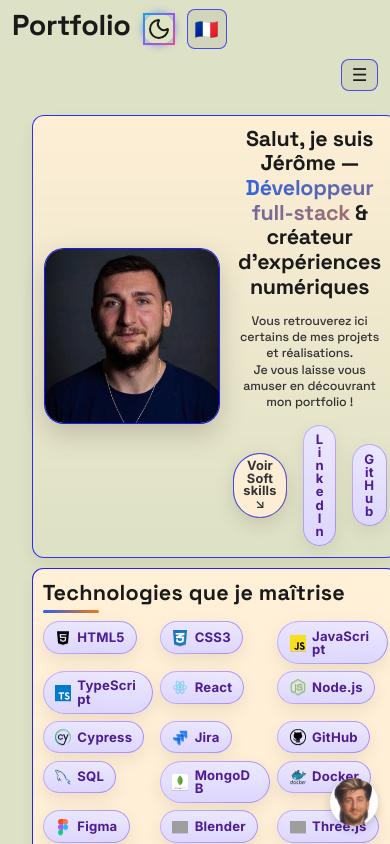
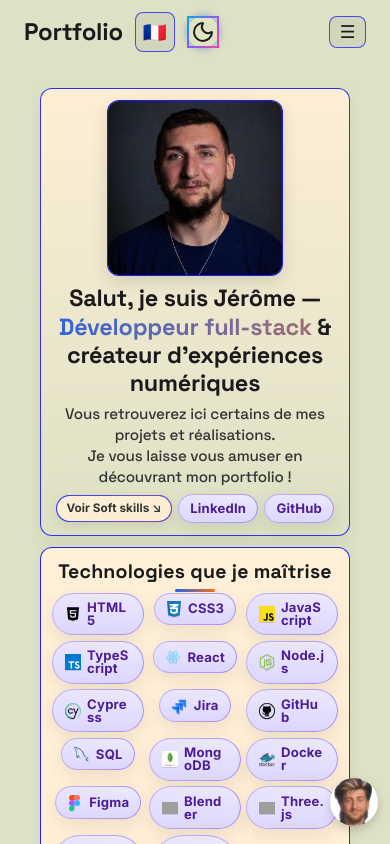
Before and after one commit to Elfspectrals/portfolioV2, a React (Vite) app: page / in a window 390 px wide. Built offline with nearby package versions, Linux system fonts and the light colour scheme; grey boxes are pictures that could not be loaded.

Commit message:
improve style

```diff
--- a/src/components/Header/Header.tsx
+++ b/src/components/Header/Header.tsx
@@ -24,10 +24,9 @@ export const Header: React.FC<HeaderProps> = ({
 
   return (
     <header className={clsx(styles.header, className)}>
-      {/* Bloc gauche */}
+      {/* Left: Portfolio + Language + Theme */}
       <div className={styles.leftGroup}>
         <h1 className={styles.logo}>{t("app.brand")}</h1>
-        <ThemeToggle className={styles.themeBtn} />
         {languageFlag && onLanguageToggle && (
           <button
             type="button"
@@ -38,10 +37,12 @@ export const Header: React.FC<HeaderProps> = ({
             {languageFlag}
           </button>
         )}
+        <ThemeToggle className={styles.themeBtn} />
       </div>
 
-      {/* Bloc droit */}
+      {/* Right: Navigation or Burger */}
       <div className={styles.rightGroup}>
+        {/* Burger only visible on mobile */}
         <button
           type="button"
           className={styles.menuBtn}
@@ -55,9 +56,11 @@ export const Header: React.FC<HeaderProps> = ({
           </span>
         </button>
 
+        {/* Nav hidden on mobile, visible on desktop */}
         <div
           id="primary-navigation"
-          className={clsx(styles.navWrapper, { [styles.open]: isMenuOpen })}
+          className={styles.navWrapper}
+          data-open={isMenuOpen}
         >
           <Navigation links={navLinks} />
         </div>
--- a/src/i18n/locales/de.json
+++ b/src/i18n/locales/de.json
@@ -29,6 +29,14 @@
     "techAria": "Technologien",
     "softTitle": "Soft Skills",
     "softAria": "Soft Skills",
+    "softSkills": {
+      "teamwork": "Teamgeist",
+      "communication": "Kommunikation",
+      "rigor": "Sorgfalt (QA-Mindset)",
+      "autonomy": "Autonomie",
+      "curiosity": "Neugier",
+      "productSense": "Produktsinn"
+    },
     "partThreeTitle": "Weitere Projekte",
     "partThreeText": "Entdecke weitere Arbeiten, Experimente und Open‑Source‑Beiträge.",
     "gameTitle": "Gluttony Eater",
--- a/src/i18n/locales/en.json
+++ b/src/i18n/locales/en.json
@@ -29,6 +29,14 @@
     "techAria": "Technologies",
     "softTitle": "Soft skills",
     "softAria": "Soft skills",
+    "softSkills": {
+      "teamwork": "Team spirit",
+      "communication": "Communication",
+      "rigor": "Rigor (QA mindset)",
+      "autonomy": "Autonomy",
+      "curiosity": "Curiosity",
+      "productSense": "Product sense"
+    },
     "partThreeTitle": "More projects",
     "partThreeText": "Explore additional work, experiments, and open-source contributions.",
     "gameTitle": "Gluttony Eater",
--- a/src/i18n/locales/fr.json
+++ b/src/i18n/locales/fr.json
@@ -29,6 +29,14 @@
     "techAria": "Technologies",
     "softTitle": "Soft skills",
     "softAria": "Soft skills",
+    "softSkills": {
+      "teamwork": "Esprit d'équipe",
+      "communication": "Communication",
+      "rigor": "Rigueur (QA mindset)",
+      "autonomy": "Autonomie",
+      "curiosity": "Curiosité",
+      "productSense": "Sens du produit"
+    },
     "partThreeTitle": "Plus de projets",
     "partThreeText": "Explorez d'autres travaux, expériences et contributions open-source.",
     "gameTitle": "Gluttony Eater",
@@ -52,13 +60,13 @@
     "send": "Envoyer",
     "sending": "Envoi...",
     "successToast": "Message envoyé avec succès !",
-    "errorToast": "Erreur lors de l’envoi du message.",
+    "errorToast": "Erreur lors de l'envoi du message.",
     "successMsg": "Merci, votre message a bien été envoyé !",
-    "errorMsg": "Oups, l’envoi a échoué. Réessayez plus tard ou contactez-moi directement."
+    "errorMsg": "Oups, l'envoi a échoué. Réessayez plus tard ou contactez-moi directement."
   },
   "extensions": {
     "scribeTitle": "IA : Scribe correction de mails",
-    "scribeDesc": "Utilisez l’IA pour corriger vos fautes d’orthographe dans vos emails",
+    "scribeDesc": "Utilisez l'IA pour corriger vos fautes d'orthographe dans vos emails",
     "templatesTitle": "Création de templates pour mails",
     "templatesDesc": "Création de templates pour répondre à vos emails plus rapidement",
     "impostorTitle": "Impostor Emoji",
--- a/src/index.css
+++ b/src/index.css
@@ -0,0 +1,38 @@
+/* Global mobile-first responsive setup */
+* {
+  box-sizing: border-box;
+}
+
+html,
+body {
+  margin: 0;
+  padding: 0;
+  width: 100%;
+  max-width: 100vw;
+  overflow-x: hidden;
+  font-family: Inter, system-ui, Avenir, Helvetica, Arial, sans-serif;
+  line-height: 1.5;
+  font-weight: 400;
+  color-scheme: light dark;
+  font-synthesis: none;
+  text-rendering: optimizeLegibility;
+  -webkit-font-smoothing: antialiased;
+  -moz-osx-font-smoothing: grayscale;
+}
+
+#root {
+  width: 100%;
+  max-width: 100vw;
+  overflow-x: hidden;
+}
+
+/* Ensure all content stays within viewport */
+* {
+  max-width: 100%;
+}
+
+img,
+video {
+  max-width: 100%;
+  height: auto;
+}
--- a/src/pages/HomePage.module.scss
+++ b/src/pages/HomePage.module.scss
@@ -1,9 +1,18 @@
-/* === Smooth scrolling + vertical scroll-snap === */
-html { scroll-behavior: smooth; }
+/* === Global mobile-first setup === */
+* {
+  box-sizing: border-box;
+}
+
+html {
+  scroll-behavior: smooth;
+  overflow-x: hidden;
+}
 
 body {
   scroll-snap-type: y proximity; /* use 'mandatory' if you want stronger snap */
   scroll-padding-top: 8px;       /* keep a tiny buffer (useful if you add sticky headers later) */
+  overflow-x: hidden;
+  max-width: 100vw;
 }
 
 @media (prefers-reduced-motion: reduce) {
@@ -15,12 +24,13 @@ body {
   --_bg: color-mix(in oklab, var(--card-bg) 88%, transparent);
   --_border1: color-mix(in oklab, var(--accent, #2563eb) 40%, transparent);
   --_border2: color-mix(in oklab, var(--accent-2, #f97316) 40%, transparent);
-  --_shadow: 0 6px 20px rgba(0,0,0,.12);
+  --_shadow: 0 4px 12px rgba(0,0,0,.08);
 
   display: inline-flex;
   align-items: center;
-  gap: 0.55rem;
-  padding: 0.55rem 0.95rem;
+  justify-content: center;
+  gap: clamp(0.25rem, 1.5vw, 0.5rem);
+  padding: clamp(0.35rem, 2vw, 0.5rem) clamp(0.6rem, 3vw, 0.85rem);
   border-radius: 999px;
   position: relative;
   isolation: isolate;
@@ -30,6 +40,8 @@ body {
   box-shadow: var(--_shadow);
   transition: transform .25s ease, box-shadow .25s ease, background .25s ease;
   text-decoration: none; /* so links styled as .badge look like a chip */
+  min-width: fit-content;
+  text-align: center;
 
   &::before {
     content: "";
@@ -50,8 +62,8 @@ body {
   }
 
   &:hover {
-    transform: translateY(-2px);
-    box-shadow: 0 10px 28px rgba(0,0,0,.16);
+    transform: translateY(-1px);
+    box-shadow: 0 6px 18px rgba(0,0,0,.12);
   }
 
   &:focus-visible {
@@ -61,18 +73,19 @@ body {
 }
 
 .icon {
-  width: 1.125rem; /* 18px */
-  height: 1.125rem;
+  width: clamp(0.875rem, 2.5vw, 1.125rem);
+  height: clamp(0.875rem, 2.5vw, 1.125rem);
   object-fit: contain;
   filter: drop-shadow(0 1px 0 rgba(0,0,0,.05));
 }
 
 .label {
-  font-size: 0.92rem;
-  line-height: 1;
+  font-size: clamp(0.75rem, 2.5vw, 0.9rem);
+  line-height: 1.2;
   font-weight: 600;
-  letter-spacing: .2px;
+  letter-spacing: .1px;
   color: var(--card-text);
+  white-space: nowrap;
 }
 
 @media (prefers-reduced-motion: reduce) {
@@ -104,23 +117,30 @@ body {
   display: flex;
   flex-direction: column;
   align-items: center;
-  gap: clamp(1rem, 2.2vw, 1.5rem);
+  justify-content: flex-start;
+  gap: clamp(0.75rem, 3vw, 1.25rem);
   animation: fadeIn .6s ease-out;
+  padding: clamp(0.5rem, 2vw, 1.5rem);
+  box-sizing: border-box;
+  max-width: 100vw;
+  overflow-x: hidden;
 }
 
 /* ====== Hero ====== */
 .hero {
-  display: grid;
-  grid-template-columns: 12rem 1fr;
-  gap: clamp(0.8rem, 2.2vw, 1.25rem);
+  display: flex;
+  flex-direction: column;
+  gap: clamp(0.75rem, 3vw, 1rem);
   align-items: center;
-  max-width: 64rem;
+  text-align: center;
+  max-width: min(90vw, 56rem);
   width: 100%;
   background: linear-gradient(180deg, color-mix(in oklab, var(--card-bg), transparent 5%), transparent);
   border: 1px solid color-mix(in oklab, var(--card-border, #e5e7eb), transparent 20%);
-  border-radius: 1.25rem;
-  padding: clamp(0.85rem, 2vw, 1.5rem);
-  box-shadow: 0 12px 32px rgba(0,0,0,.07);
+  border-radius: clamp(0.75rem, 2vw, 1.25rem);
+  padding: clamp(0.75rem, 4vw, 1.25rem);
+  box-shadow: 0 8px 24px rgba(0,0,0,.06);
+  margin: 0 auto;
 
   /* Snap each big block */
   scroll-snap-align: start;
@@ -128,31 +148,40 @@ body {
 }
 
 .avatar {
-  width: clamp(8.5rem, 24vw, 12rem);
-  height: clamp(8.5rem, 24vw, 12rem);
+  width: clamp(4.5rem, 18vw, 8rem);
+  height: clamp(4.5rem, 18vw, 8rem);
   object-fit: cover;
-  border-radius: 1.25rem;
-  box-shadow: 0 10px 28px rgba(0,0,0,0.18);
+  border-radius: clamp(0.75rem, 2vw, 1.25rem);
+  box-shadow: 0 6px 18px rgba(0,0,0,0.12);
   background: var(--card-bg);
   border: 1px solid color-mix(in oklab, var(--card-border, #e5e7eb), transparent 10%);
   transition: transform .35s ease, box-shadow .35s ease;
+  margin: 0 auto;
 
-  &:hover { transform: translateY(-3px) scale(1.02); box-shadow: 0 18px 40px rgba(0,0,0,.22); }
+  &:hover { transform: translateY(-2px) scale(1.02); box-shadow: 0 12px 28px rgba(0,0,0,.18); }
+}
+
+.titleBlock {
+  max-width: 100%;
+  text-align: center;
 }
 
 .titleBlock h1 {
-  font-size: clamp(1.6rem, 3.8vw, 2.4rem);
-  line-height: 1.15;
-  margin: 0 0 .85rem;
+  font-size: clamp(1.25rem, 5vw, 2rem);
+  line-height: 1.2;
+  margin: 0 0 clamp(0.5rem, 2vw, 0.75rem);
   font-weight: 800;
+  max-width: 100%;
+  word-wrap: break-word;
 }
 
 .titleBlock h3 {
   font-weight: 500;
   color: var(--card-text);
   margin: 0;
-  max-width: 46rem;
-  font-size: clamp(0.95rem, 1.8vw, 1.1rem);
+  max-width: 100%;
+  font-size: clamp(0.85rem, 3.5vw, 1rem);
+  line-height: 1.4;
 }
 
 .highlight {
@@ -163,22 +192,27 @@ body {
 
 /* Small CTA row under the subtitle (jump link) */
 .ctaRow {
-  margin-top: .9rem;
+  margin-top: clamp(0.5rem, 2vw, 0.75rem);
   display: flex;
-  gap: 1rem;
+  gap: clamp(0.5rem, 2vw, 0.75rem);
   align-items: center;
+  flex-wrap: wrap;
+  justify-content: center;
+  width: 100%;
 }
 
 /* ====== Section card ====== */
 .section {
   width: 100%;
-  max-width: 64rem;
+  max-width: min(90vw, 56rem);
   background: linear-gradient(180deg, color-mix(in oklab, var(--card-bg), #fff 4%), var(--card-bg));
   border: 1px solid color-mix(in oklab, var(--card-border, #e5e7eb), transparent 15%);
-  border-radius: 1rem;
-  padding: clamp(0.9rem, 2vw, 1.4rem);
-  box-shadow: 0 10px 28px rgba(0,0,0,.06);
+  border-radius: clamp(0.75rem, 2vw, 1rem);
+  padding: clamp(0.75rem, 4vw, 1.25rem);
+  box-shadow: 0 6px 20px rgba(0,0,0,.05);
   animation: fadeUp .7s ease both;
+  margin: 0 auto;
+  box-sizing: border-box;
 
   /* Snap each section */
   scroll-snap-align: start;
@@ -186,30 +220,34 @@ body {
 }
 
 .section h2 {
-  font-size: clamp(1.35rem, 2.6vw, 1.85rem);
-  margin: 0 0 1rem;
+  font-size: clamp(1.1rem, 4.5vw, 1.6rem);
+  margin: 0 0 clamp(0.75rem, 3vw, 1rem);
   color: var(--text);
   font-weight: 700;
   letter-spacing: .2px;
   position: relative;
+  text-align: center;
 }
 
 .section h2::after {
   content: "";
   position: absolute;
-  left: 0; bottom: -0.45rem;
-  width: 56px; height: 3px;
+  left: 50%; bottom: -0.45rem;
+  transform: translateX(-50%);
+  width: clamp(40px, 10vw, 56px);
+  height: 3px;
   background: linear-gradient(90deg, var(--accent, #2563eb), var(--accent-2, #f97316));
   border-radius: 999px;
 }
 
 /* Responsive grid for chips: auto-fit nice wrapping */
 .chips {
-  --min: 7.5rem;
+  --min: clamp(5rem, 15vw, 8rem);
   display: grid;
   grid-template-columns: repeat(auto-fit, minmax(var(--min), 1fr));
-  gap: .6rem .6rem;
+  gap: clamp(0.4rem, 2vw, 0.6rem);
   padding: 0; margin: 0; list-style: none;
+  justify-items: center;
 }
 
 /* Keep original .chip for backward compatibility if needed */
@@ -287,7 +325,7 @@ body {
   /* RIGHT: YouTube-style description with its own scroll if needed */
   .description {
     min-height: 0;
-    max-height: 46vh;       /* balanced with video */
+    max-height: 50vh;       /* balanced with video */
     overflow: auto;
     border-radius: 0.75rem;
     background: color-mix(in oklab, var(--card-bg), #0000 85%);
@@ -295,36 +333,58 @@ body {
     box-shadow: 0 4px 14px rgba(0,0,0,.04);
 
     summary::-webkit-details-marker { display: none; }
-    &[open] .descriptionSummary {
-      border-bottom: 1px solid color-mix(in oklab, var(--card-border, #e5e7eb), transparent 35%);
+
+    summary {
+      padding: 0.75rem 1rem;
+      cursor: pointer;
+      font-weight: 600;
+      color: var(--text);
+      border-bottom: 1px solid color-mix(in oklab, var(--card-border, #e5e7eb), transparent 50%);
+      display: flex;
+      align-items: center;
+      justify-content: space-between;
+      transition: background 0.2s ease;
+
+      &:hover {
+        background: color-mix(in oklab, var(--accent, #2563eb), transparent 95%);
       }
     }
 
-  .descriptionSummary {
-    cursor: pointer;
-    padding: 0.875rem 1rem;
-    font-weight: 700;
-    display: flex;
-    align-items: center;
-    justify-content: space-between;
-    user-select: none;
+    .descriptionBody {
+      padding: 1rem;
+      line-height: 1.6;
       color: var(--card-text);
 
-    .chevron { transition: transform .2s ease; opacity: .65; }
+      p {
+        margin: 0 0 1rem;
+        font-size: 0.95rem;
       }
 
-  .descriptionBody {
-    padding: 0.85rem 1rem 1.1rem;
-    p { margin: 0 0 .65rem; line-height: 1.65; color: var(--card-text); }
+      .bullets {
+        margin: 1rem 0;
+        padding-left: 1.2rem;
+
+        li {
+          margin: 0.5rem 0;
+          font-size: 0.9rem;
+          color: var(--card-text);
+        }
       }
 
-  .bullets { margin: .5rem 0 1rem 1rem; padding-left: 1rem; color: var(--card-text);}
-  .meta { display:flex; flex-wrap:wrap; gap:.5rem; }
+      .meta {
+        margin-top: 1.5rem;
+        display: flex;
+        gap: 0.5rem;
+        flex-wrap: wrap;
+      }
+
       .tag {
         font-size: .78rem; padding:.22rem .45rem; border-radius:.5rem;
         background: color-mix(in oklab, var(--accent-2, #f97316), #fff 75%);
         border: 1px solid color-mix(in oklab, var(--accent-2, #f97316), #000 85%);
         opacity:.9;
+      }
+    }
   }
 }
 
@@ -337,44 +397,84 @@ body {
   }
 }
 
-/* Phone-first tightening */
-@media (max-width: 640px) {
-  .hero { grid-template-columns: 1fr; text-align: center; }
-  .avatar { margin: 0 auto; }
-  .titleBlock h1 { font-size: clamp(1.35rem, 6vw, 1.75rem); }
-  .titleBlock h3 { font-size: clamp(0.9rem, 3.8vw, 1rem); margin-top: .25rem; }
-  .section { padding: clamp(0.7rem, 3.2vw, 0.9rem); border-radius: .85rem; }
-  .chips { --min: 6.75rem; gap: .55rem; }
+/* Mobile-first responsive design */
+@media (max-width: 768px) {
+  .container {
+    padding: clamp(0.25rem, 2vw, 0.75rem);
+    gap: clamp(0.5rem, 3vw, 1rem);
   }
 
-/* Extra small phones */
-@media (max-width: 480px) {
-  .container { gap: clamp(0.6rem, 2.5vw, 0.9rem); }
-  .hero { padding: clamp(0.6rem, 2.8vw, 0.9rem); border-radius: .75rem; box-shadow: 0 6px 16px rgba(0,0,0,.06); }
-  .avatar { width: clamp(5.5rem, 24vw, 7.5rem); height: clamp(5.5rem, 24vw, 7.5rem); }
-  .titleBlock h1 { font-size: clamp(1.05rem, 5.5vw, 1.35rem); }
-  .titleBlock h3 { font-size: clamp(0.78rem, 3.2vw, 0.9rem); }
-  .section { padding: clamp(0.5rem, 2.5vw, 0.75rem); border-radius: .7rem; box-shadow: 0 6px 16px rgba(0,0,0,.05); }
-  .chips { --min: 6rem; gap: .45rem; }
-  .badge { padding: 0.38rem 0.6rem; }
-  .label { font-size: 0.8rem; }
+  .hero {
+    max-width: 95vw;
+    padding: clamp(0.5rem, 3vw, 1rem);
+    gap: clamp(0.5rem, 2vw, 0.75rem);
+  }
+
+  .avatar {
+    width: clamp(3.5rem, 15vw, 6rem);
+    height: clamp(3.5rem, 15vw, 6rem);
+  }
+
+  .titleBlock h1 {
+    font-size: clamp(1rem, 6vw, 1.5rem);
+    margin-bottom: clamp(0.25rem, 1.5vw, 0.5rem);
+  }
+
+  .titleBlock h3 {
+    font-size: clamp(0.75rem, 4vw, 0.95rem);
+  }
+
+  .ctaRow {
+    gap: clamp(0.25rem, 1.5vw, 0.5rem);
+    margin-top: clamp(0.25rem, 1.5vw, 0.5rem);
+  }
+
+  .section {
+    max-width: 95vw;
+    padding: clamp(0.5rem, 3vw, 1rem);
+  }
+
+  .section h2 {
+    font-size: clamp(0.95rem, 5vw, 1.3rem);
+    margin-bottom: clamp(0.5rem, 2vw, 0.75rem);
+  }
+
+  .chips {
+    --min: clamp(4rem, 20vw, 6rem);
+    gap: clamp(0.25rem, 1.5vw, 0.5rem);
+  }
+
+  .badge {
+    padding: clamp(0.25rem, 1.5vw, 0.4rem) clamp(0.4rem, 2.5vw, 0.7rem);
+  }
+
+  .label {
+    font-size: clamp(0.65rem, 3vw, 0.8rem);
+  }
+
+  .icon {
+    width: clamp(0.7rem, 2vw, 0.9rem);
+    height: clamp(0.7rem, 2vw, 0.9rem);
+  }
 
   .homepagePartTwo {
-    min-height: auto;
-    .title { font-size: clamp(1rem, 4vw, 1.3rem); margin: 0.9rem 0 .6rem; }
-    .video { max-height: 28vh; }
-    .description { max-height: 28vh; }
+    max-width: 95vw;
+    padding: clamp(0.5rem, 3vw, 1rem);
+
+    .title {
+      font-size: clamp(0.9rem, 5vw, 1.2rem);
+      margin: clamp(0.5rem, 2vw, 0.75rem) 0 clamp(0.25rem, 1.5vw, 0.5rem);
+    }
+
+    .contentRow {
+      grid-template-columns: 1fr;
+      gap: clamp(0.5rem, 2vw, 0.75rem);
+    }
+
+    .video, .description {
+      max-height: clamp(20vh, 30vw, 30vh);
     }
   }
-
-/* Ultra small devices */
-@media (max-width: 380px) {
-  .titleBlock h1 { font-size: clamp(0.98rem, 5.2vw, 1.2rem); }
-  .titleBlock h3 { font-size: clamp(0.74rem, 3vw, 0.85rem); }
-  .badge { padding: 0.34rem 0.55rem; }
-  .label { font-size: 0.78rem; }
-  .chips { --min: 5.6rem; gap: .4rem; }
-  .homepagePartTwo { .video, .description { max-height: 26vh; } }
 }
 
 /* ====== Animations ====== */
--- a/src/pages/HomePagePartOne.tsx
+++ b/src/pages/HomePagePartOne.tsx
@@ -53,18 +53,19 @@ const technologies: Technology[] = [
   { text: "Google + Gemini", svgLogo: googleLogo },
 ];
 
-// Tableau soft skills
-const softSkills: SoftSkill[] = [
-  { text: "Esprit d'équipe" },
-  { text: "Communication" },
-  { text: "Rigueur (QA mindset)" },
-  { text: "Autonomie" },
-  { text: "Curiosité" },
-  { text: "Sens du produit" },
-];
-
 const HomePagePartOne = () => {
   const { t } = useTranslation();
+
+  // Soft skills with translations
+  const softSkills: SoftSkill[] = [
+    { text: t("homepage.softSkills.teamwork") },
+    { text: t("homepage.softSkills.communication") },
+    { text: t("homepage.softSkills.rigor") },
+    { text: t("homepage.softSkills.autonomy") },
+    { text: t("homepage.softSkills.curiosity") },
+    { text: t("homepage.softSkills.productSense") },
+  ];
+
   return (
     <div className={styles.container}>
       <header className={styles.hero}>
@@ -72,8 +73,6 @@ const HomePagePartOne = () => {
           className={styles.avatar}
           src={jeromeProfilePic}
           alt={t("homepage.avatarAlt")}
-          width={240}
-          height={240}
           loading="eager"
         />
 
@@ -87,7 +86,6 @@ const HomePagePartOne = () => {
             {t("homepage.heroSubtitle1")}
             <br />
             {t("homepage.heroSubtitle2")}
-            <br />
           </h3>
 
           {/* CTA and Social badges row */}
@@ -113,7 +111,7 @@ const HomePagePartOne = () => {
               <Badge text="LinkedIn" />
             </a>
             <a
-              href="https://github.com/elfspectrals/"
+              href="https://github.com/jerome-neupert"
               target="_blank"
               rel="noopener noreferrer"
               className={styles.socialBadge}
--- a/src/styles/layout/_header.scss
+++ b/src/styles/layout/_header.scss
@@ -5,42 +5,21 @@
   padding: 0.75rem 1.5rem;
   background: var(--background);
   color: var(--text);
+  gap: 1rem;
 }
 
-/* Gauche : Portfolio + boutons */
 .leftGroup {
   display: flex;
   align-items: center;
   gap: 0.75rem;
 }
 
-/* Droite : nav ou burger */
-.rightGroup {
-  display: flex;
-  align-items: center;
-  gap: 1rem;
+.logo {
+  margin: 0;
+  font-size: 1.5rem;
+  font-weight: 700;
+  flex-shrink: 0;
 }
-
-/* --- NAVIGATION --- */
-.navWrapper {
-  display: flex; /* visible par défaut sur desktop */
-}
-
-.navWrapper.open {
-  display: flex;
-}
-
-.menuBtn {
-  display: none; /* caché sur desktop */
-  border: 1px solid color-mix(in oklab, var(--card-border, #e5e7eb), transparent 35%);
-  background: color-mix(in oklab, var(--background), #000 4%);
-  color: var(--text);
-  padding: .4rem .6rem;
-  border-radius: .5rem;
-  cursor: pointer;
-}
-
-.menuIcon { font-size: 1.1rem; line-height: 1; }
 
 .langBtn {
   display: inline-flex;
@@ -62,34 +41,45 @@
   }
 }
 
+.rightGroup {
+  display: flex;
+  align-items: center;
+  gap: 1rem;
+}
+
+.menuBtn {
+  display: none;
+  border: 1px solid color-mix(in oklab, var(--card-border, #e5e7eb), transparent 35%);
+  background: color-mix(in oklab, var(--background), #000 4%);
+  color: var(--text);
+  padding: .4rem .6rem;
+  border-radius: .5rem;
+  cursor: pointer;
+}
+
+.menuIcon { font-size: 1.1rem; line-height: 1; }
+
+.navWrapper {
+  display: flex;
+  align-items: center;
+  gap: 1rem;
+}
+
 /* --- MOBILE --- */
 @media (max-width: 768px) {
-  .header {
+  .navWrapper {
+    display: none;
     flex-direction: column;
-    align-items: stretch;
-    gap: .5rem;
-    padding: 0.5rem 0.75rem;
+    align-items: center;
+    width: 100%;
+    margin-top: 0.5rem;
   }
 
-  .rightGroup {
-    width: 100%;
-    justify-content: center;
+  .navWrapper[data-open="true"] {
+    display: flex;
   }
 
   .menuBtn {
-    display: inline-flex; /* visible uniquement sur mobile */
-    margin-left: auto;
-  }
-
-  .navWrapper {
-    display: none; /* masqué par défaut */
-    width: 100%;
-    flex-direction: column;
-    align-items: center;
-    margin-top: .5rem;
-  }
-
-  .navWrapper.open {
-    display: flex; /* affiché quand burger ouvert */
+    display: inline-flex;
   }
 }
```
Lines whose indentation alone changed are shown as unchanged.
